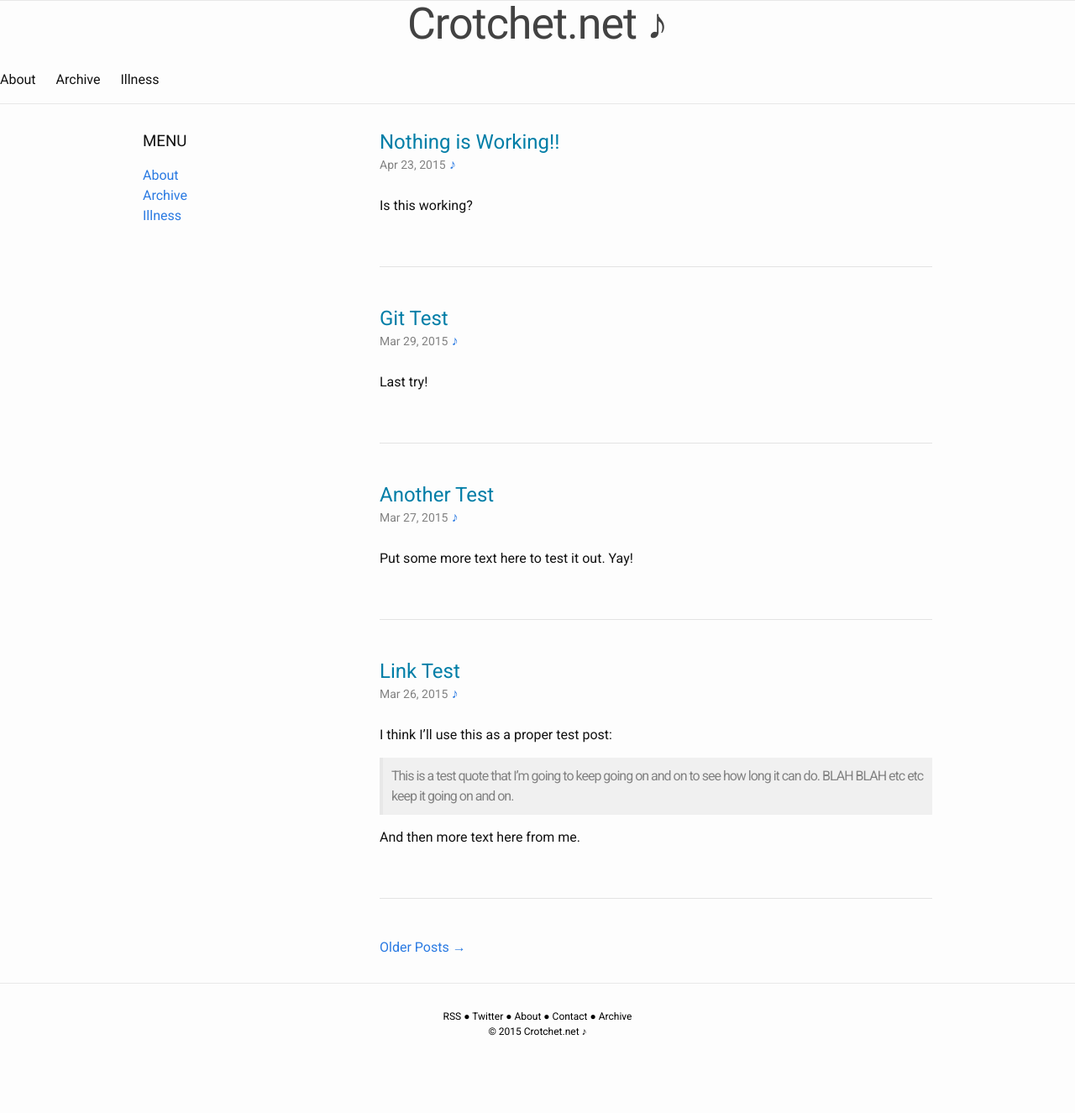
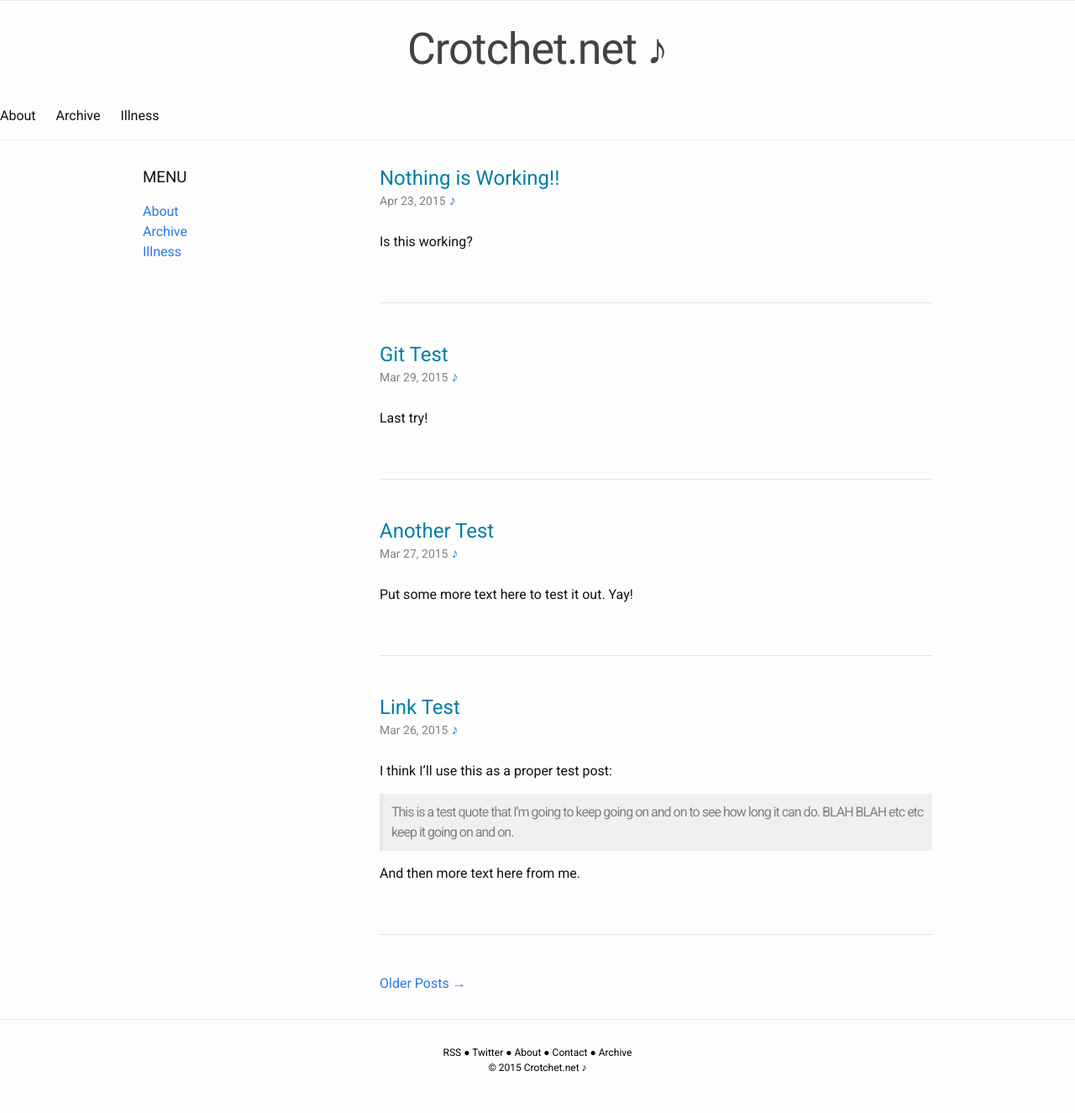
Before and after one commit to andyml123/andyml123.github.io, a Jekyll site: the page built from index.html, in a window 1280 px wide. Shown: the whole page at 84% size. Built offline with Jekyll 4.4.1, drawn with Linux system fonts in a browser that asks for light colours; the list of posts is cut into pages by our own code; before the commit the page ends 1282 px from its top, so only the background shows below that.

Commit message:
inital commit

```diff
--- a/_sass/_layout.scss
+++ b/_sass/_layout.scss
@@ -18,6 +18,10 @@
     margin-bottom: 0;
 	padding-bottom: 10px;
 	text-align: center;
+	padding:30px 0 23px 0;
+width:90%;
+max-width:1000px;
+margin:0 auto;
 
     &,
     &:visited {
```
